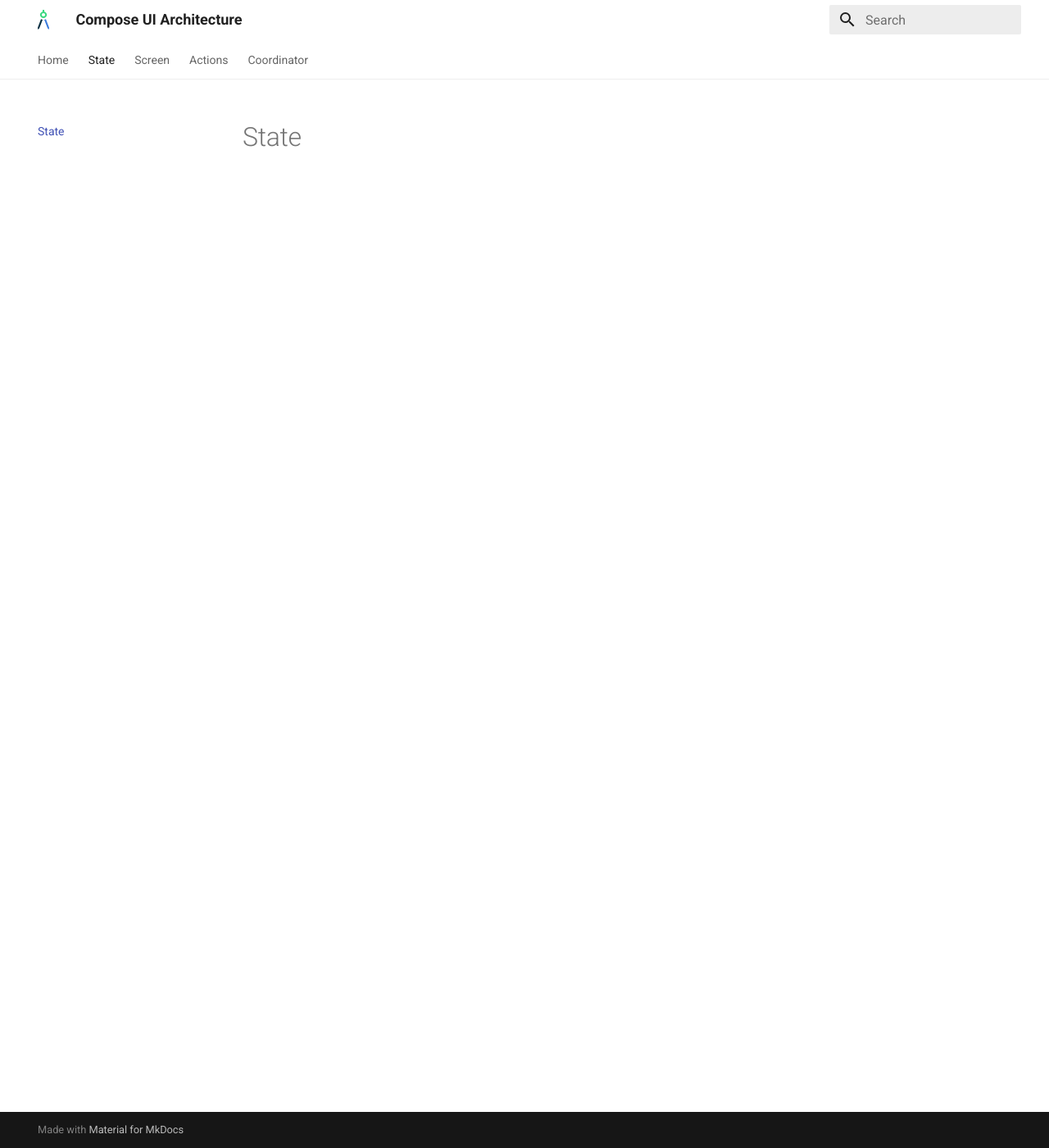
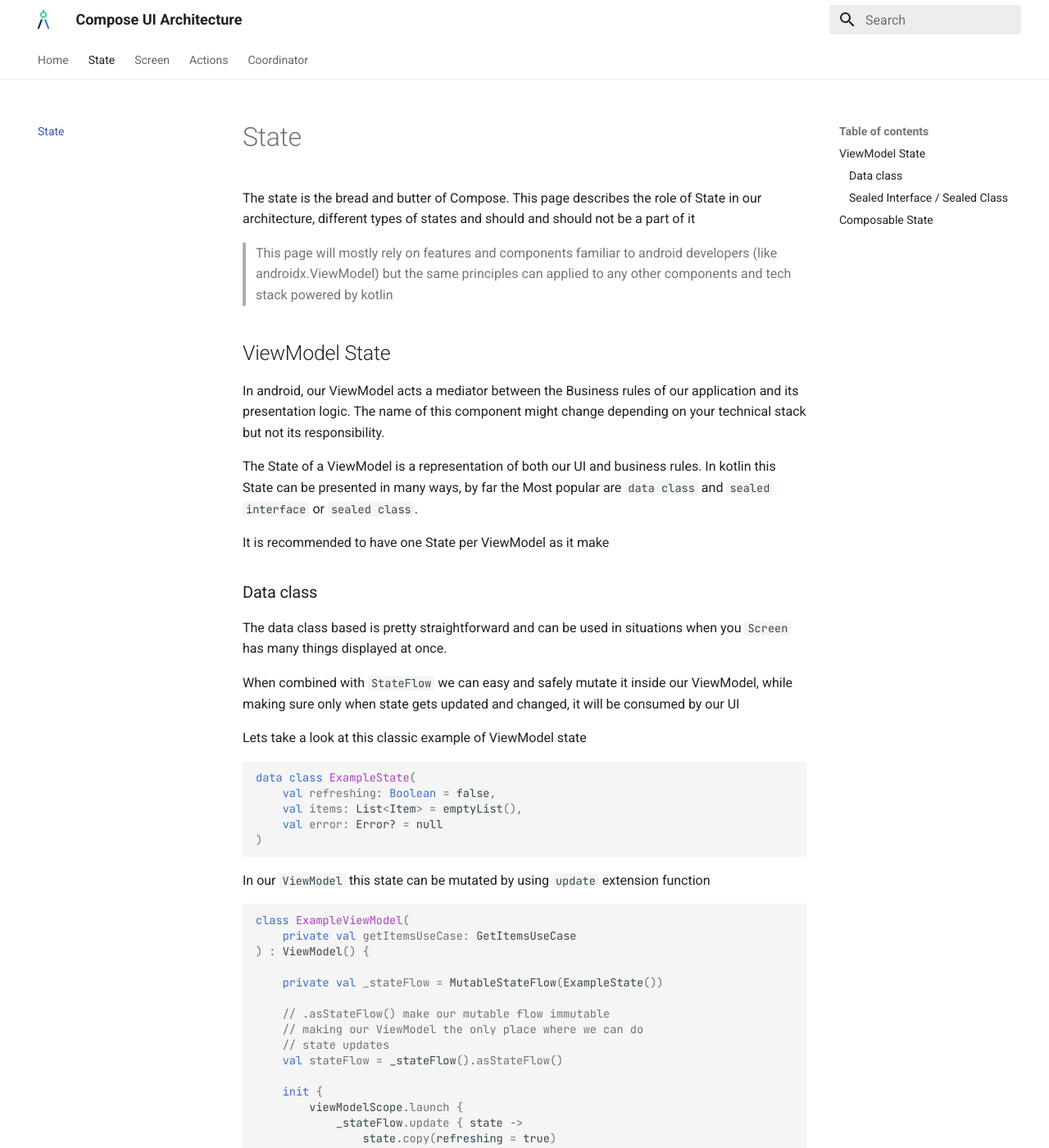
Before and after one commit to levinzonr/compose-ui-arch-docs, an MkDocs documentation site: the page built from docs/state.md, in a window 1280 px wide and 1400 px high. Shown: the whole window at 82% size. Built offline with MkDocs 1.6.1 and Material for MkDocs 9.7.7, drawn with Linux system fonts in a browser that asks for light colours; some of the changed text lies outside the part shown.

Commit message:
feat: add state.md

````diff
--- a/docs/state.md
+++ b/docs/state.md
@@ -1 +1,100 @@
 # State
+The state is the bread and butter of Compose. This page describes the role of State in our architecture, different types of states and should and should not be a part of it
+
+
+> This page will mostly rely on features and components familiar to android developers (like androidx.ViewModel) but the same principles can applied to any other components and tech stack powered by kotlin
+
+## ViewModel State
+In android, our ViewModel acts a mediator between the Business rules of our application and its presentation logic. The name of this component might change depending on your technical stack but not its responsibility.
+
+The State of a ViewModel is a representation of both our UI and business rules. In kotlin this State can be presented in many ways, by far the Most popular are `data class` and `sealed interface` or `sealed class`.
+
+It is recommended to have one State per ViewModel as it make
+
+### Data class
+The data class based is pretty straightforward and can be used in situations when you `Screen` has many things displayed at once.
+
+When combined with `StateFlow` we can easy and safely mutate it inside our ViewModel, while making sure only when state gets updated and changed, it will be consumed by our UI
+
+Lets take a look at this classic example of ViewModel state
+
+```kotlin
+data class ExampleState(
+    val refreshing: Boolean = false,
+    val items: List<Item> = emptyList(),
+    val error: Error? = null
+)
+```
+
+In our `ViewModel` this state can be mutated by using `update` extension function
+
+```kotlin
+class ExampleViewModel(
+    private val getItemsUseCase: GetItemsUseCase
+) : ViewModel() {
+
+    private val _stateFlow = MutableStateFlow(ExampleState())
+
+    // .asStateFlow() make our mutable flow immutable
+    // making our ViewModel the only place where we can do
+    // state updates
+    val stateFlow = _stateFlow().asStateFlow()
+
+    init {
+        viewModelScope.launch {
+            _stateFlow.update { state ->
+                state.copy(refreshing = true)
+            }
+            // do some background work to load items
+            val result: Result<Items> = getItemsUseCase()
+
+            _stateFlow.update { state ->
+                state.copy(
+                    refreshing = false,
+                    items = result.getOrEmpty(),
+                    error = result.exceptionOrNull()
+                )
+            }
+
+        }
+    }
+}
+```
+
+### Sealed Interface / Sealed Class
+Describing your state using can `sealed interface` or `sealed class` provide some benefits comparing to `data class`. For one, it can much more clearly describe whats going one on the Screen as your state basically becomes a distinct set of possible outcomes, where one fuses into another, creating a small state machine
+
+```kotlin
+sealed interface PaymentState {
+    data class Summary(val price: Price): PaymentState
+    object Processing: PaymentState
+    object Completed: PaymentState
+}
+```
+
+The same thing can be achieved with data class, but this would require to introduce three booleans which introduces *2^3=8* possible states instead of desired three, making it much easier to make a mistake.
+
+> And, of course these two can be combined, you can have `sealed interface` be a a part of bigger `data class` and different `data class` can represent `sealed interface` nodes.
+
+And our ViewModel can then look like this
+
+```kotlin
+class PaymentViewModel() {
+
+    init {
+        _stateFlow.update { PaymentState.Summary(getPrice())) }
+    }
+
+    fun pay() {
+        viewModelScope.launch {
+            _stateFlow.update { PaymentState.Processing }
+            // background stuff
+            _stateFlow.update { PaymentState.Completed }
+        }
+    }
+}
+```
+
+
+## Composable State
+Another type of state that can be exposed to our Screen is a State of other composable components. Pagers, Lazy Lists, state of the Bottom Sheets and scaffolds.
--- a/mkdocs.yml
+++ b/mkdocs.yml
@@ -11,7 +11,13 @@ theme:
     code: "JetBrains Mono"
   features:
     - navigation.tabs
-
+    - content.code.annotate
+markdown_extensions:
+    - pymdownx.highlight:
+        anchor_linenums: true
+    - pymdownx.inlinehilite
+    - pymdownx.snippets
+    - pymdownx.superfences
 nav:
   - "Home": index.md
   - state.md
````
Also changed, not shown: docs/coordinator.md (+25 -4 lines), docs/index.md (+5 -5 lines), 2 other files.
